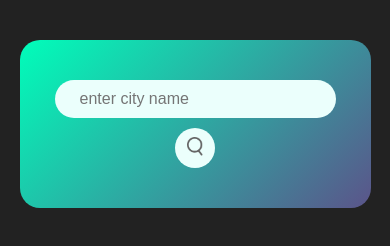
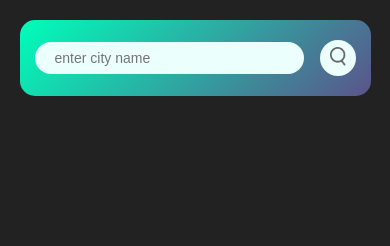
Before and after one commit to HadyKhater/weather-app, a plain HTML site: page index.html in a window 390 px wide. Drawn offline with Linux system fonts and the light colour scheme.

Commit message:
Last Update

```diff
--- a/css/style.css
+++ b/css/style.css
@@ -91,29 +91,28 @@ body{
 }
 
 @media (max-width: 480px) {
-    .weather h1 {
-        font-size: 50px;
-    }
-
-    .weather h2 {
-        font-size: 24px;
-    }
-
-    .details {
-        flex-direction: column;
-        padding: 0;
-    }
-
-    .search {
-        flex-direction: column;
+    .card {
+        padding: 20px 15px;
+        margin: 20px auto 0;
+        border-radius: 15px;
     }
 
     .search input {
-        width: 100%;
-        margin-right: 0;
+        font-size: 14px;
+        padding: 8px 20px;
     }
 
     .search button {
-        margin-top: 10px;
+        width: 36px;
+        height: 36px;
+    }
+
+    .weather-icon {
+        width: 120px;
+        margin-top: 20px;
+    }
+
+    .humidity, .wind {
+        font-size: 22px;
     }
 }
```
